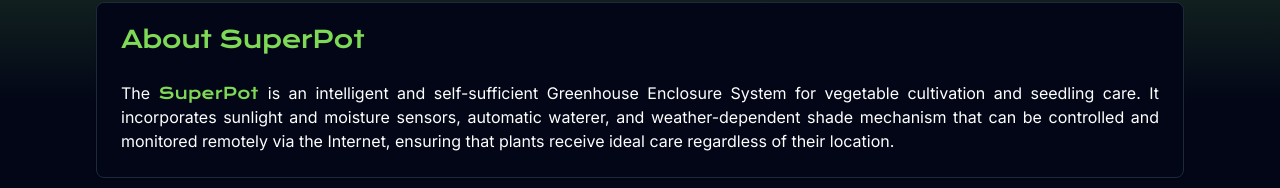
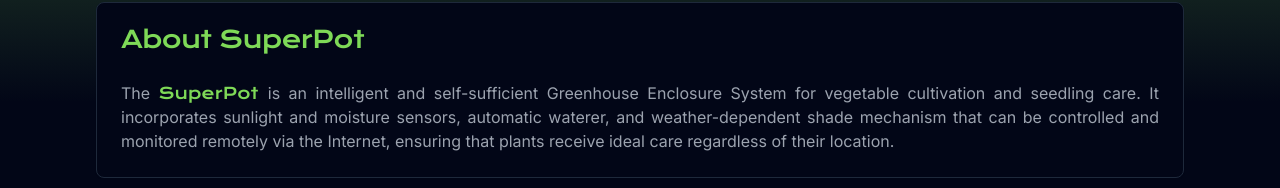
Before and after one commit to aritako/superpot, a Next.js app: page /view in a window 1280 px wide. Shown: the part 153-341 px from the top of the page. Built offline with nearby package versions, Linux system fonts and the light colour scheme; no server answers.

Commit message:
feat(UI): white -> gray

```diff
--- a/components/AboutCard.tsx
+++ b/components/AboutCard.tsx
@@ -17,7 +17,7 @@ export default function AboutCard() {
         <CardDescription className="text-white krona_one text-xs"></CardDescription>
       </CardHeader>
       <CardContent>
-        <div className="text-white text-s text-justify">
+        <div className="text-gray-400 text-s text-justify">
           The <span className="krona_one text-sgreen"> SuperPot </span>is an
           intelligent and self-sufficient Greenhouse Enclosure System for
           vegetable cultivation and seedling care. It incorporates sunlight and
```
